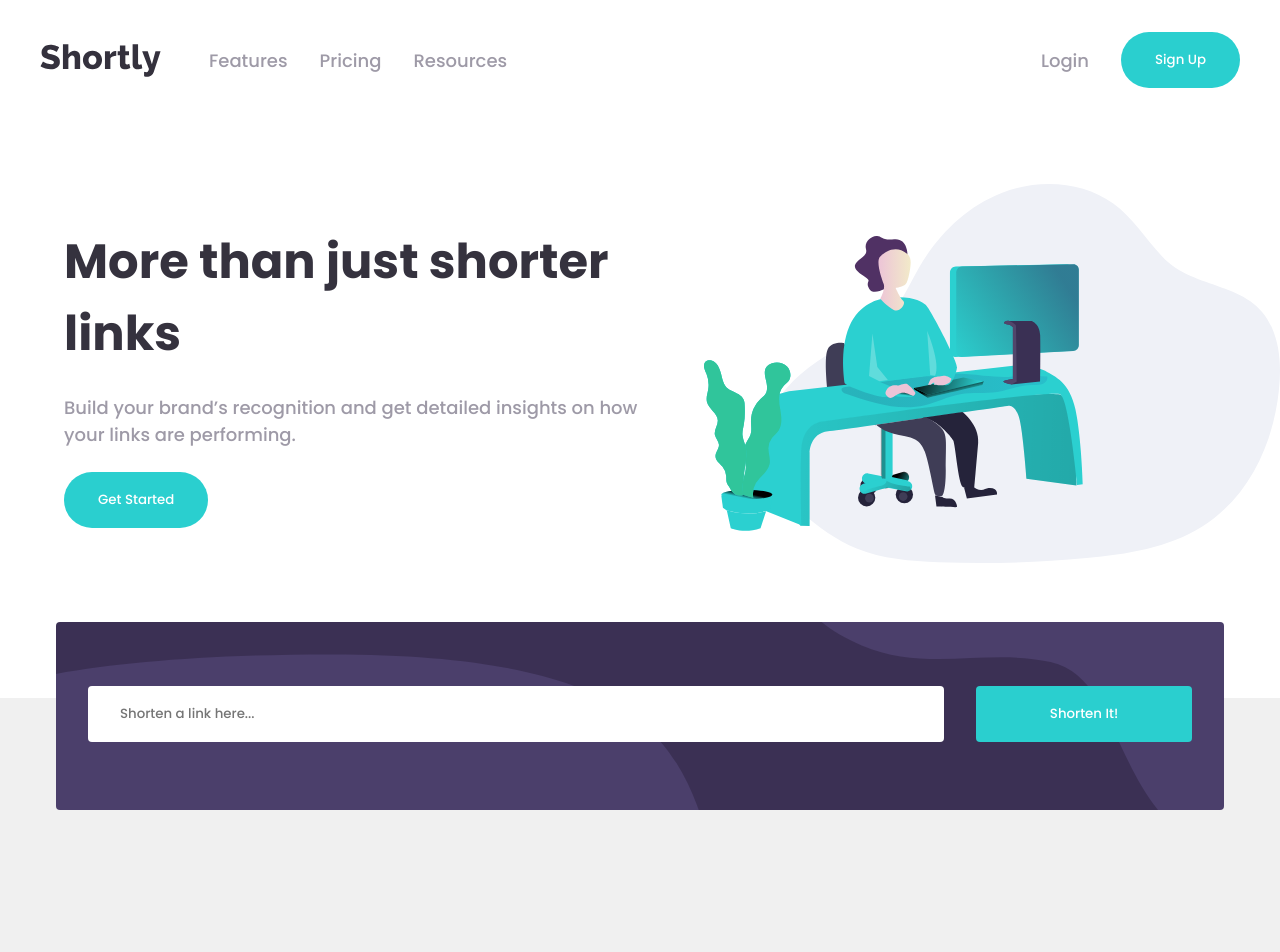
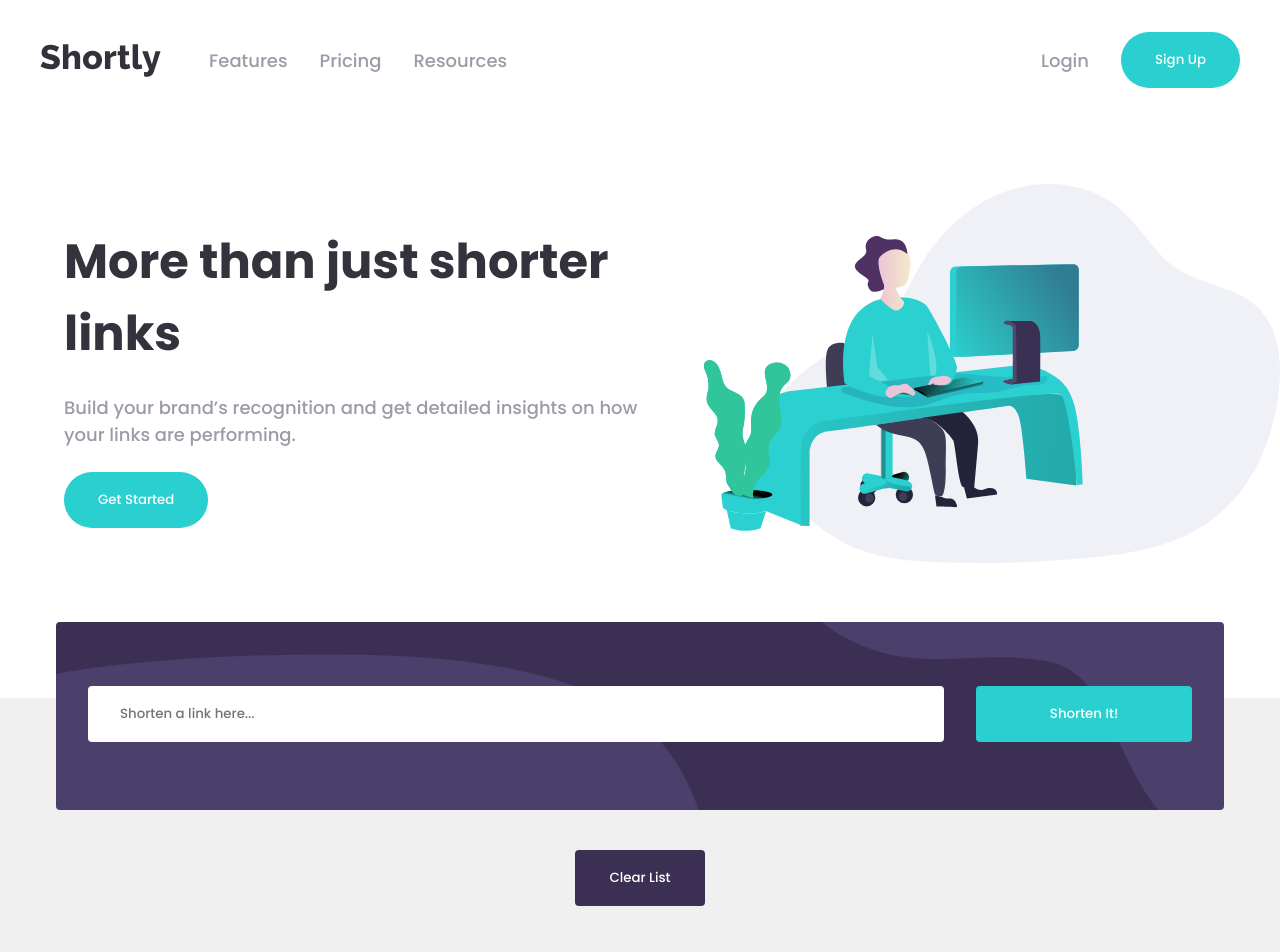
Before and after one commit to Master-Osaro/54_url_shortening-api, a React (Create React App) app: page / in a window 1280 px wide. Shown: the top 952 px of the page. Built offline with nearby package versions, Linux system fonts and the light colour scheme.

Commit message:
Fix Local Storage

```diff
--- a/src/App.css
+++ b/src/App.css
@@ -62,6 +62,7 @@ body{
   color: var(--White);
   border: 2px solid transparent;
   border-radius: 3rem;
+  text-decoration: none;
 }
 
 .btn-primary:hover{
@@ -75,9 +76,11 @@ body{
   border: 2px solid transparent;
 }
 
-.btn-copied{
+.btn-copied, .btn-clear{
   background: var(--Dark-Violet);
 }
+
+
 
 
 h1,h2,h3,h4,h5,h6{
@@ -408,7 +411,11 @@ section .container{
 
 }
 
-
+.url__clear-btn{
+  display: flex;
+  justify-content: center;
+  margin-top: 2rem;
+}
 
 
 /*============= Section section__advancedStat ==============*/
--- a/src/components/Footer.jsx
+++ b/src/components/Footer.jsx
@@ -3,7 +3,7 @@ const Footer=()=>{
         <section className="section section__boost">
             <div className="container">
                 <h2>Boost your links today</h2>
-                <button className="btn btn-primary">Get Started</button>
+                <a href="#boostLink" className="btn btn-primary">Get Started</a>
             </div>
         </section>
         <section className="section section__mainFooter">
@@ -13,22 +13,22 @@ const Footer=()=>{
                 </div>
                 <div className="link-list">
                     <h3>Features</h3>
-                    <a href="">Link Shortening</a>
-                    <a href="">Branded Links</a>
-                    <a href="">Analytics</a>
+                    <a href="#boostLink">Link Shortening</a>
+                    <a href="#boostLink">Branded Links</a>
+                    <a href="#analytics">Analytics</a>
                 </div>
                 <div className="link-list">
                     <h3>Resources</h3>
-                    <a href="">Blog</a>
-                    <a href="">Developers</a>
-                    <a href="">Support</a>
+                    <a href="#blog">Blog</a>
+                    <a href="#developers">Developers</a>
+                    <a href="#support">Support</a>
                 </div>
                 <div className="link-list">
                     <h3>Company</h3>
-                    <a href="">About</a>
-                    <a href="">Our Team</a>
-                    <a href="">Careers</a>
-                    <a href="">Contact</a>
+                    <a href="#about">About</a>
+                    <a href="#team">Our Team</a>
+                    <a href="#careers">Careers</a>
+                    <a href="#contact">Contact</a>
                 </div>
 
                 <div className="socials">
--- a/src/components/URLShortener.jsx
+++ b/src/components/URLShortener.jsx
@@ -1,10 +1,11 @@
 import axios from "axios"
-import { useState } from "react"
+import { useEffect, useState } from "react"
 import { isValid } from "../utils/validate"
 import CopyBtn from "./CopyBtn";
 const URLShortener=()=>{
+    const savedUrlList = JSON.parse(localStorage.getItem("urlList"));
     const [cURL, setcURL] = useState("");
-    const [urlList, setUrlList] = useState([]);
+    const [urlList, setUrlList] = useState(checkLocalStorage());
     const [validUrlState, setvalidUrlState] = useState("");
     const [responseDelayed, setResponseDelayed] = useState("");
     const [errorMessage, setErrorMessage] = useState("");
@@ -16,7 +17,6 @@ const URLShortener=()=>{
             .then(function (response) {
                 console.log(response);
                 setUrlList([...urlList, response.data.result] )
-                localStorage.setItem("urlList", urlList);
             })
             .catch(function (error) {
                 console.log(error);
@@ -55,23 +55,29 @@ const URLShortener=()=>{
         setTimeout(changeUrlState, 3500);
     }
 
-
-
-    const myStopFunction=()=> {
-    // clearTimeout(myTimeout);
+    function checkLocalStorage() {
+        if (savedUrlList) {
+            return savedUrlList;
+        }
+        else{
+            return []
+        }
     }
 
+    ///get saved URL List from local storage
+    useEffect(()=>{
+        localStorage.setItem("urlList", JSON.stringify(urlList.slice(-3)));
+    },[urlList])
 
-    return <section className="section section__URL">
+    return <section className="section section__URL" id="boostLink">
         <div className="container">
             <form action="" onSubmit={(e)=>{
                 e.preventDefault();
-                setvalidUrlState(isValid(cURL));
                 validUrlState===true?shortenURL(cURL):shortenURL('');
                 errorHelper();
             }}>
                 <div className="form-group">
-                    <input type="text" placeholder="Shorten a link here..." className={`url_input ${validUrlState===false?'error-input':''}`} onChange={(e)=>{setcURL(e.target.value)}}/><button type="submit" className="btn btn-shorten">Shorten It!</button>
+                    <input type="text" placeholder="Shorten a link here..." className={`url_input ${validUrlState===false?'error-input':''}`} onChange={(e)=>{setcURL(e.target.value)}}/><button type="submit" className="btn btn-shorten" onClick={()=>{setvalidUrlState(isValid(cURL));}}>Shorten It!</button>
                 </div>
                 <p className={`${validUrlState===false?'error show':''} ${responseDelayed?'warn show':''}`}>{validUrlState===""?'':validUrlState===true?"": errorMessage}</p>
             </form>
@@ -89,6 +95,11 @@ const URLShortener=()=>{
                 }
 
             </div>
+            {
+            urlList!==[]?<div className="url__clear-btn">
+                <button className="btn btn-primary btn-clear" onClick={()=>{setUrlList([])}}>Clear List</button>
+            </div>:console.log("Empty")
+            }
 
         </div>
     </section>
```
